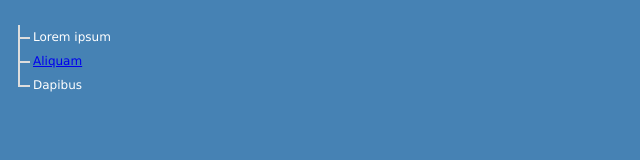
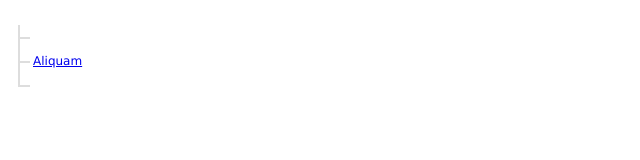
Before and after one commit to fturturo/demo-html, a plain HTML site: page treeview.html in a window 1280 px wide. Shown: the whole page, without its empty margins (0-640 px from the left). Drawn offline with Linux system fonts and the light colour scheme.

Commit message:
Update css remove background-color

```diff
--- a/treeview.css
+++ b/treeview.css
@@ -1,5 +1,3 @@
-body {background-color: #4682B4;}
-
 .blackText {
 	color: black;
 }
```
